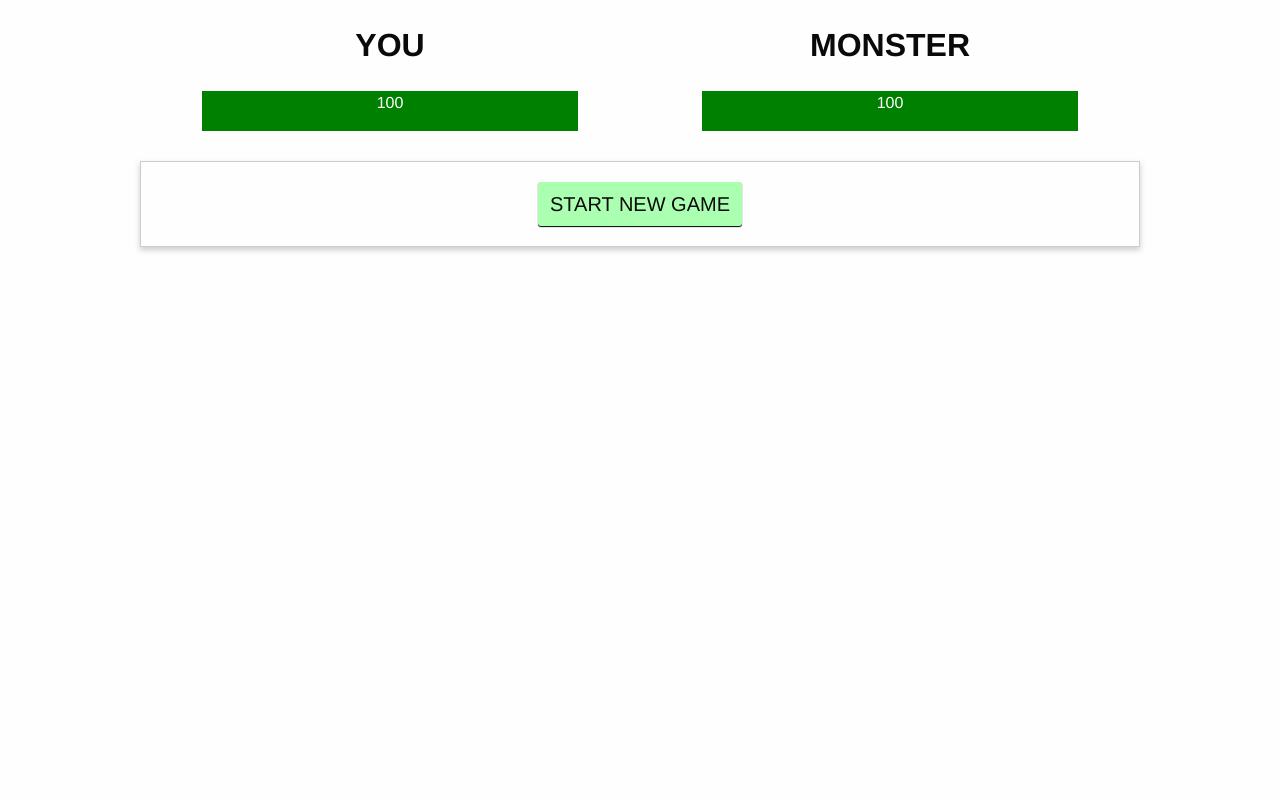
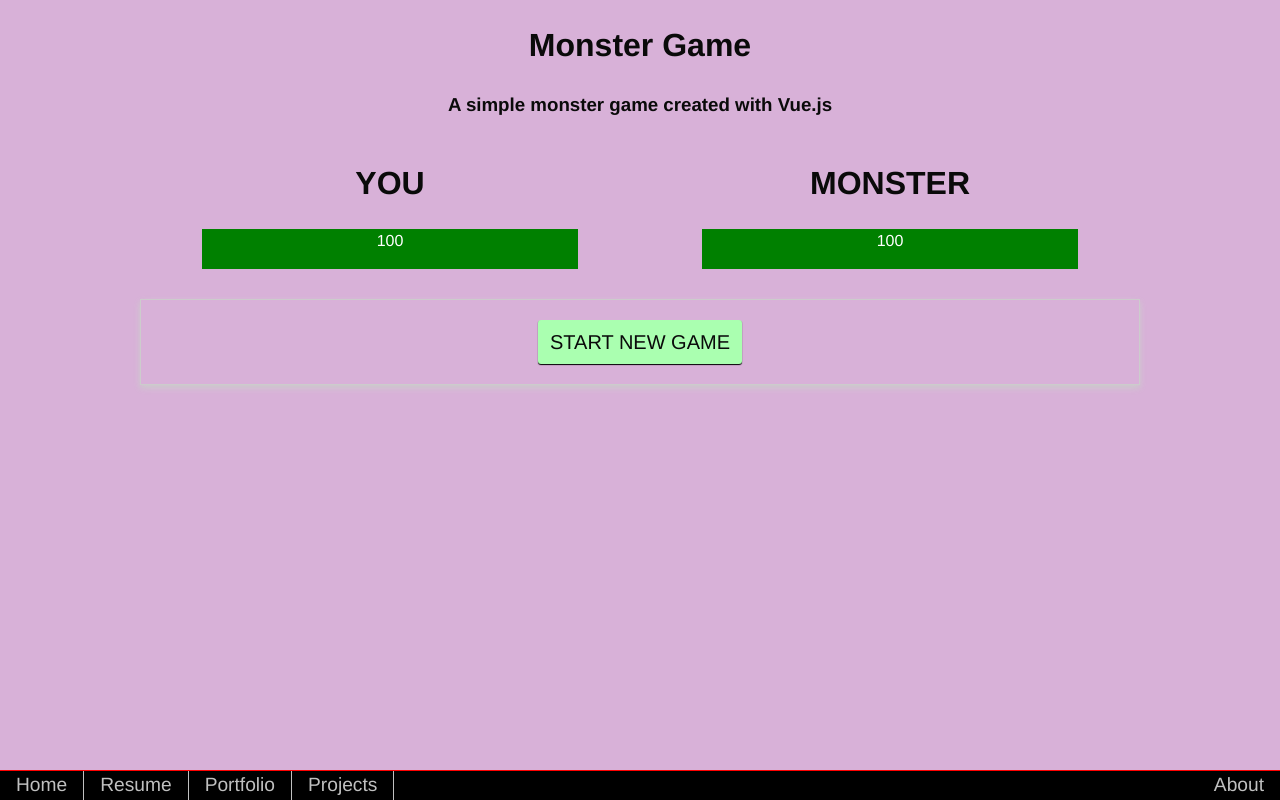
Before and after one commit to superjoefly/vuejs_monster_game, a plain HTML site: page index.html in a window 1280 px wide. Drawn offline with nearby package versions, Linux system fonts and the light colour scheme.

Commit message:
Updating Project

```diff
--- a/css/app.css
+++ b/css/app.css
@@ -1,3 +1,8 @@
+body {
+  background-color: #d8b1d8;
+  text-align: center;
+}
+
 .text-center {
     text-align: center;
 }
--- /dev/null
+++ b/css/styles.css
@@ -0,0 +1,55 @@
+			/*NavBar*/
+
+nav {
+
+}
+
+nav ul {
+border-top: 1px solid silver;
+background-color: black;
+list-style-type: none;
+margin: 0;
+padding: 0;
+overflow: hidden;
+position: fixed;
+bottom: 0;
+width: 100%;
+animation: ani1 3s linear 2s infinite alternate;
+}
+
+@keyframes ani1 {
+from {border-top: 1px solid silver;}
+to {border-top: 1px solid red;}
+}
+
+nav ul li {
+border-right: 1px solid silver;
+display: inline-block;
+float: left;
+}
+
+nav ul li:last-child {
+border-right: none;
+float: right;
+}
+
+nav ul li a {
+padding: 14px 16px;
+text-decoration: none;
+color: silver;
+font-size: 1.2em;
+}
+
+nav ul li a:hover {
+  color: white;
+}
+
+@media all and (max-width: 600px) {
+nav ul li a {
+font-size: 1em;
+padding: 5px;
+}
+p {
+font-size: 1em;
+}
+}
--- a/index.html
+++ b/index.html
@@ -5,8 +5,17 @@
     <script src="https://unpkg.com/vue"></script>
     <link rel="stylesheet" href="css/foundation.min.css">
     <link rel="stylesheet" href="css/app.css">
+    <link rel="stylesheet" href="css/styles.css" />
+    <meta name="viewport" content="width=device-width, initial-scale=1.0">
+
+
 </head>
 <body>
+
+<h1>Monster Game</h1>
+
+<h3>A simple monster game created with Vue.js</h3>
+
 <div id="app">
     <section class="row">
         <div class="small-6 columns">
@@ -14,7 +23,7 @@
 
             <div class="healthbar">
                 <div class="healthbar text-center" style="background-color: green; margin: 0; color: white;" :style="{width: playerHealth + '%'}">
-                    {{ playerHealth}}
+                    {{ playerHealth }}
                 </div>
             </div>
 
@@ -24,7 +33,7 @@
 
             <div class="healthbar">
                 <div class="healthbar text-center" style="background-color: green; margin: 0; color: white;" :style="{width: monsterHealth + '%'}">
-                    {{ monsterHealth}}
+                    {{ monsterHealth }}
                 </div>
             </div>
 
@@ -47,15 +56,31 @@
         <div class="small-12 columns">
             <ul>
                 <li v-for="turn in turns"
-                    :class="{'player-turn': turn.isPlayer, 'monster-turn': !turn.isPlayer}"
-                >
-                    {{turn.text}}
+                    :class="{'player-turn': turn.isPlayer, 'monster-turn': !turn.isPlayer}">
+                    {{ turn.text }}
                 </li>
             </ul>
         </div>
     </section>
 </div>
+
+
+
+    <nav>
+	  <ul>
+	    <li><a href="../../../index.html">Home</a></li>
+	    <li><a href="../../resume/resume.html">Resume</a></li>
+	    <li><a href="../../portfolio/portfolio.html">Portfolio</a></li>
+	    <li><a href="../projects.html">Projects</a></li>
+	    <li><a href="../../about/about.html">About</a></li>
+
+      <!-- <li><a href="../../photography/photography.html">Photography</a></li> -->
+	  </ul>
+	</nav>
+
+
 <script src="app.js"></script>
+
 
 </body>
 </html>
```
